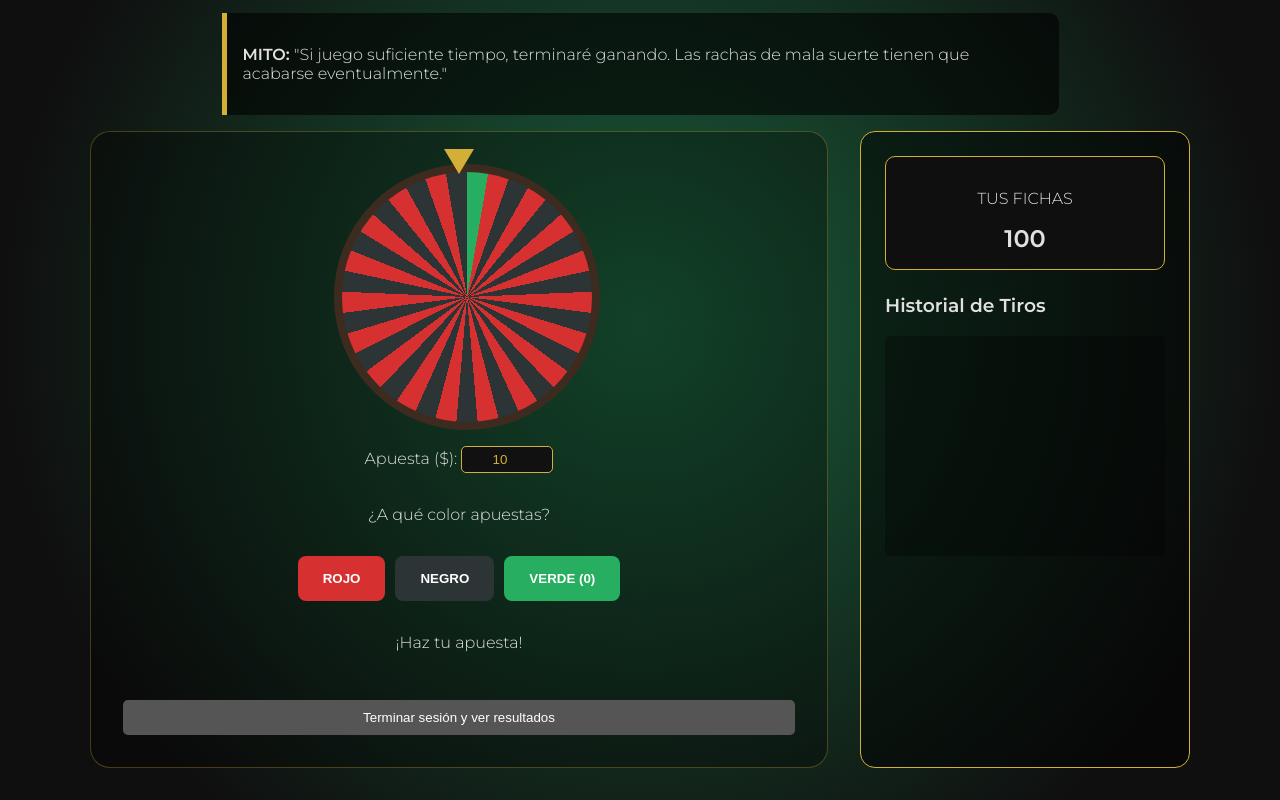
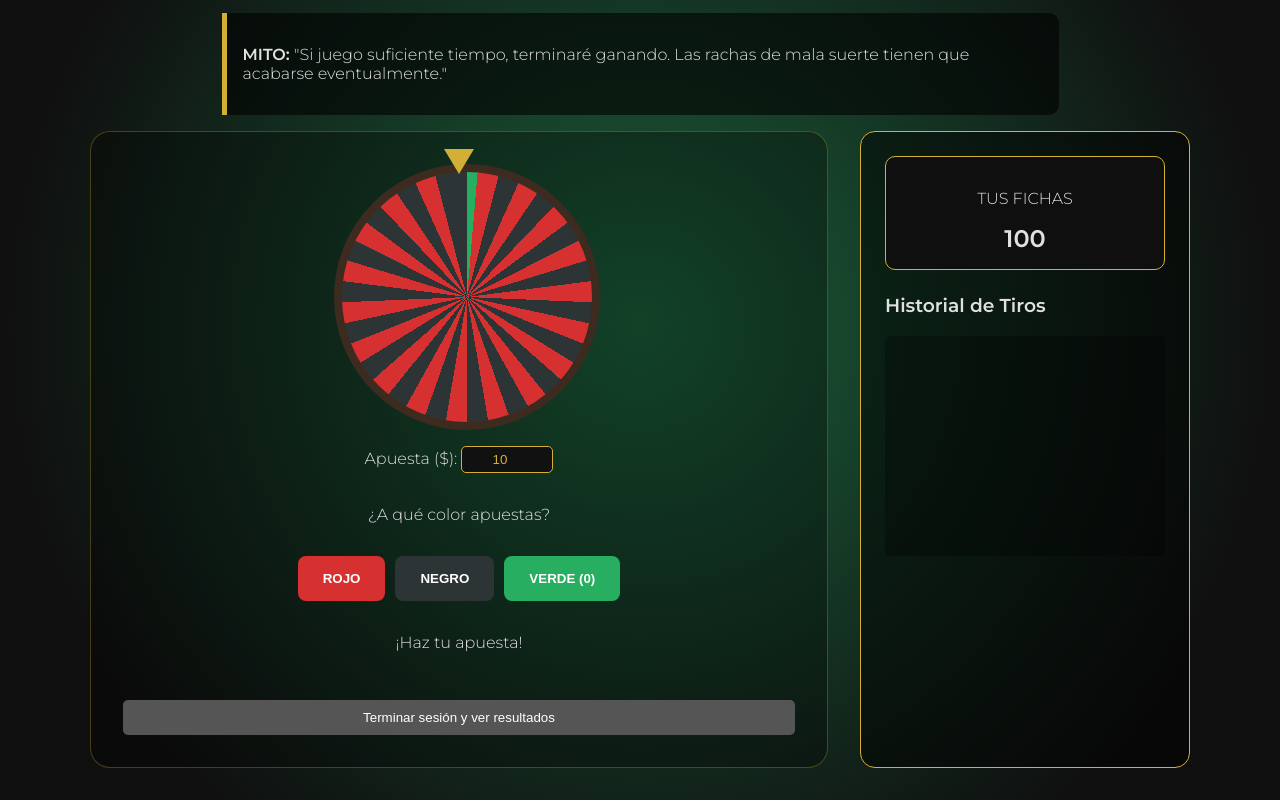
Before and after one commit to grajales531/Rompiendo-Mitos-de-Probabilidad, a plain HTML site: page games/juego2.html in a window 1280 px wide. Shown: the part 148-948 px from the top of the page. Drawn offline with Linux system fonts and the light colour scheme; a web font is replaced by a local one.

Commit message:
Fix: Sincronización milimétrica de la ruleta mediante offset de medio sector en el Juego 2

```diff
--- a/games/juego2.html
+++ b/games/juego2.html
@@ -240,10 +240,14 @@
             const sectorDegrees = 360 / 37;
             let gradient = "conic-gradient(";
 
+            // Aplicamos un desfase inicial de medio sector para que el puntero
+            // quede en el CENTRO del primer color (el verde) cuando rotación = 0
+            const startOffset = - (sectorDegrees / 2);
+
             rouletteNumbers.forEach((num, i) => {
                 const color = num.c === 'verde' ? 'var(--green)' : (num.c === 'rojo' ? 'var(--red)' : 'var(--black)');
-                const start = i * sectorDegrees;
-                const end = (i + 1) * sectorDegrees;
+                const start = (i * sectorDegrees) + startOffset;
+                const end = ((i + 1) * sectorDegrees) + startOffset;
                 gradient += `${color} ${start}deg ${end}deg${i === 36 ? '' : ','}`;
             });
 
@@ -267,7 +271,7 @@
             }
 
             isSpinning = true;
-            document.getElementById('status-text').innerHTML = "¡La bola está girando! <br><span style='font-size:0.8rem; color:var(--gold)'>Calculando trayectoria...</span>";
+            document.getElementById('status-text').innerHTML = "¡La bola está girando! <br><span style='font-size:0.8rem; color:var(--gold)'>Sincronizando física visual...</span>";
 
             // 1. Decidimos la fuerza del giro (ángulo aleatorio)
             const extraSpins = (10 + Math.floor(Math.random() * 5)) * 360;
@@ -285,8 +289,10 @@
                 const normalizedAngle = currentRotation % 360;
                 const sectorDegrees = 360 / 37;
 
-                // El puntero está arriba (0°). Al rotar la rueda +X grados,
-                // el puntero apunta al sector que estaba en (360 - X)
+                // CÁLCULO GEOMÉTRICO ROBUSTO:
+                // Como giramos en sentido horario (+), el puntero retrocede por el array.
+                // El winningIndex es (37 - floor(angulo / sector)) % 37.
+                // No necesitamos offset en el cálculo porque ya lo aplicamos al gradiente visual.
                 const winningIndex = (37 - Math.floor(normalizedAngle / sectorDegrees)) % 37;
                 const winner = rouletteNumbers[winningIndex];
 
```
